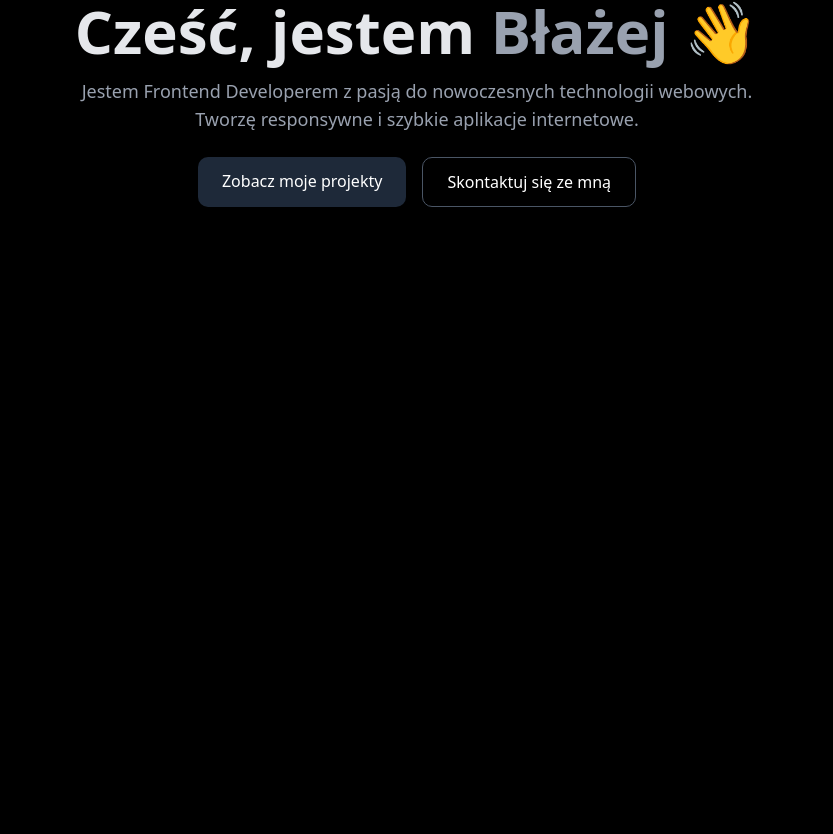
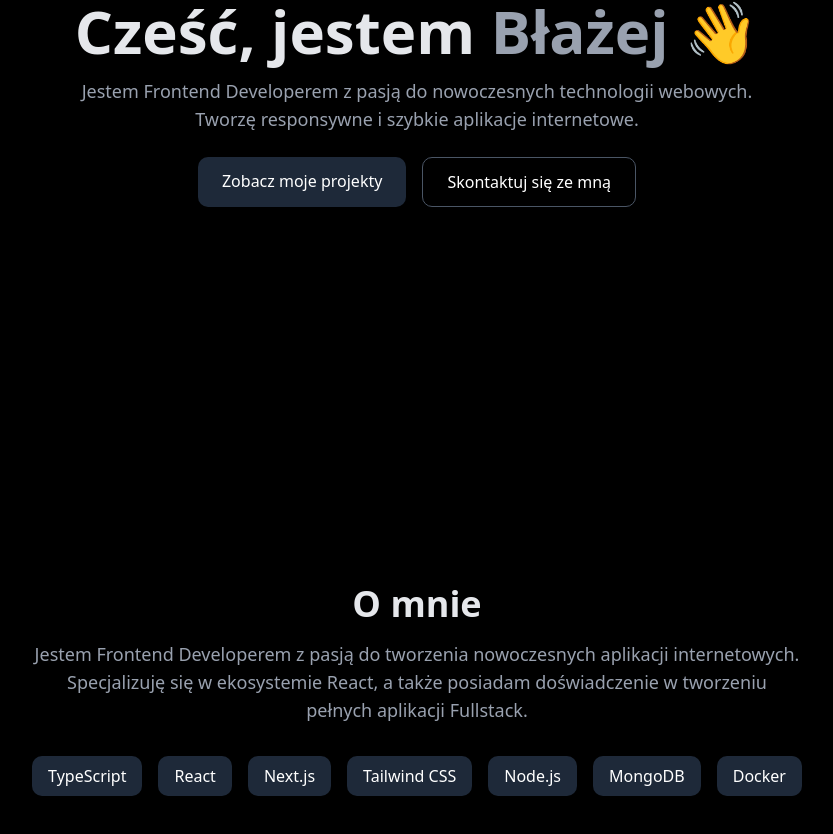
Before and after one commit to Blazej90/blazej-portfolio, a Next.js app: page / in a window 1280 px wide. Shown: the part 296-1130 px from the top of the page, without its empty margins (223-1056 px from the left). Before the commit the page ends 800 px from the top, so only its background shows below. Built offline with nearby package versions, Linux system fonts and the light colour scheme.

Commit message:
feat(about): add About Me section with animations and tech stack

```diff
--- a/src/app/page.tsx
+++ b/src/app/page.tsx
@@ -2,9 +2,11 @@
 
 import { motion } from "framer-motion";
 import { Parallax } from "react-scroll-parallax";
+import About from "@/components/about-me";
 
 export default function Home() {
   return (
+    <>
       <main className="relative h-screen flex flex-col items-center justify-center text-center px-6 overflow-hidden">
         <Parallax speed={-10}>
           <div className="absolute top-0 left-0 w-full h-full bg-[url('/background.jpg')] bg-cover bg-center opacity-20"></div>
@@ -14,7 +16,7 @@ export default function Home() {
           initial={{ opacity: 0, y: 50 }}
           whileInView={{ opacity: 1, y: 0 }}
           transition={{ duration: 1 }}
-        viewport={{ once: true }}
+          viewport={{ amount: 0.3 }}
           className="relative text-5xl md:text-6xl font-bold text-gray-200"
         >
           Cześć, jestem <span className="text-gray-400">Błażej</span> 👋
@@ -24,7 +26,7 @@ export default function Home() {
           initial={{ opacity: 0, y: 50 }}
           whileInView={{ opacity: 1, y: 0 }}
           transition={{ duration: 1, delay: 0.5 }}
-        viewport={{ once: true }}
+          viewport={{ amount: 0.3 }}
           className="relative mt-4 text-lg text-gray-400 max-w-2xl"
         >
           Jestem Frontend Developerem z pasją do nowoczesnych technologii
@@ -35,22 +37,29 @@ export default function Home() {
           initial={{ opacity: 0, scale: 0.8 }}
           whileInView={{ opacity: 1, scale: 1 }}
           transition={{ duration: 1, delay: 1 }}
-        viewport={{ once: true }}
+          viewport={{ amount: 0.3 }}
           className="relative mt-6 flex space-x-4"
         >
-        <a
+          <motion.a
             href="#projects"
+            whileHover={{ scale: 1.05 }}
+            whileTap={{ scale: 0.95 }}
             className="px-6 py-3 bg-gray-800 text-white rounded-lg hover:bg-gray-700 transition"
           >
             Zobacz moje projekty
-        </a>
-        <a
+          </motion.a>
+          <motion.a
             href="#contact"
+            whileHover={{ scale: 1.05 }}
+            whileTap={{ scale: 0.95 }}
             className="px-6 py-3 border border-gray-600 text-white rounded-lg hover:bg-gray-800 transition"
           >
             Skontaktuj się ze mną
-        </a>
+          </motion.a>
         </motion.div>
       </main>
+
+      <About />
+    </>
   );
 }
--- /dev/null
+++ b/src/components/about-me.tsx
@@ -0,0 +1,58 @@
+"use client";
+
+import { motion } from "framer-motion";
+
+const technologies = [
+  "TypeScript",
+  "React",
+  "Next.js",
+  "Tailwind CSS",
+  "Node.js",
+  "MongoDB",
+  "Docker",
+];
+
+export default function About() {
+  return (
+    <section id="about" className="py-20 px-6 max-w-5xl mx-auto text-center">
+      <motion.h2
+        initial={{ opacity: 0, y: 50 }}
+        whileInView={{ opacity: 1, y: 0 }}
+        transition={{ duration: 1 }}
+        viewport={{ amount: 0.3 }}
+        className="text-4xl font-bold text-gray-200"
+      >
+        O mnie
+      </motion.h2>
+
+      <motion.p
+        initial={{ opacity: 0, y: 50 }}
+        whileInView={{ opacity: 1, y: 0 }}
+        transition={{ duration: 1, delay: 0.5 }}
+        viewport={{ amount: 0.3 }}
+        className="mt-4 text-lg text-gray-400 max-w-3xl mx-auto"
+      >
+        Jestem Frontend Developerem z pasją do tworzenia nowoczesnych aplikacji
+        internetowych. Specjalizuję się w ekosystemie React, a także posiadam
+        doświadczenie w tworzeniu pełnych aplikacji Fullstack.
+      </motion.p>
+
+      <motion.div
+        initial={{ opacity: 0, scale: 0.8 }}
+        whileInView={{ opacity: 1, scale: 1 }}
+        transition={{ duration: 1, delay: 1 }}
+        viewport={{ amount: 0.3 }}
+        className="mt-8 flex flex-wrap justify-center gap-4"
+      >
+        {technologies.map((tech) => (
+          <span
+            key={tech}
+            className="px-4 py-2 bg-gray-800 text-white rounded-lg shadow-md hover:bg-gray-700 transition"
+          >
+            {tech}
+          </span>
+        ))}
+      </motion.div>
+    </section>
+  );
+}
```
Lines whose indentation alone changed are shown as unchanged.
